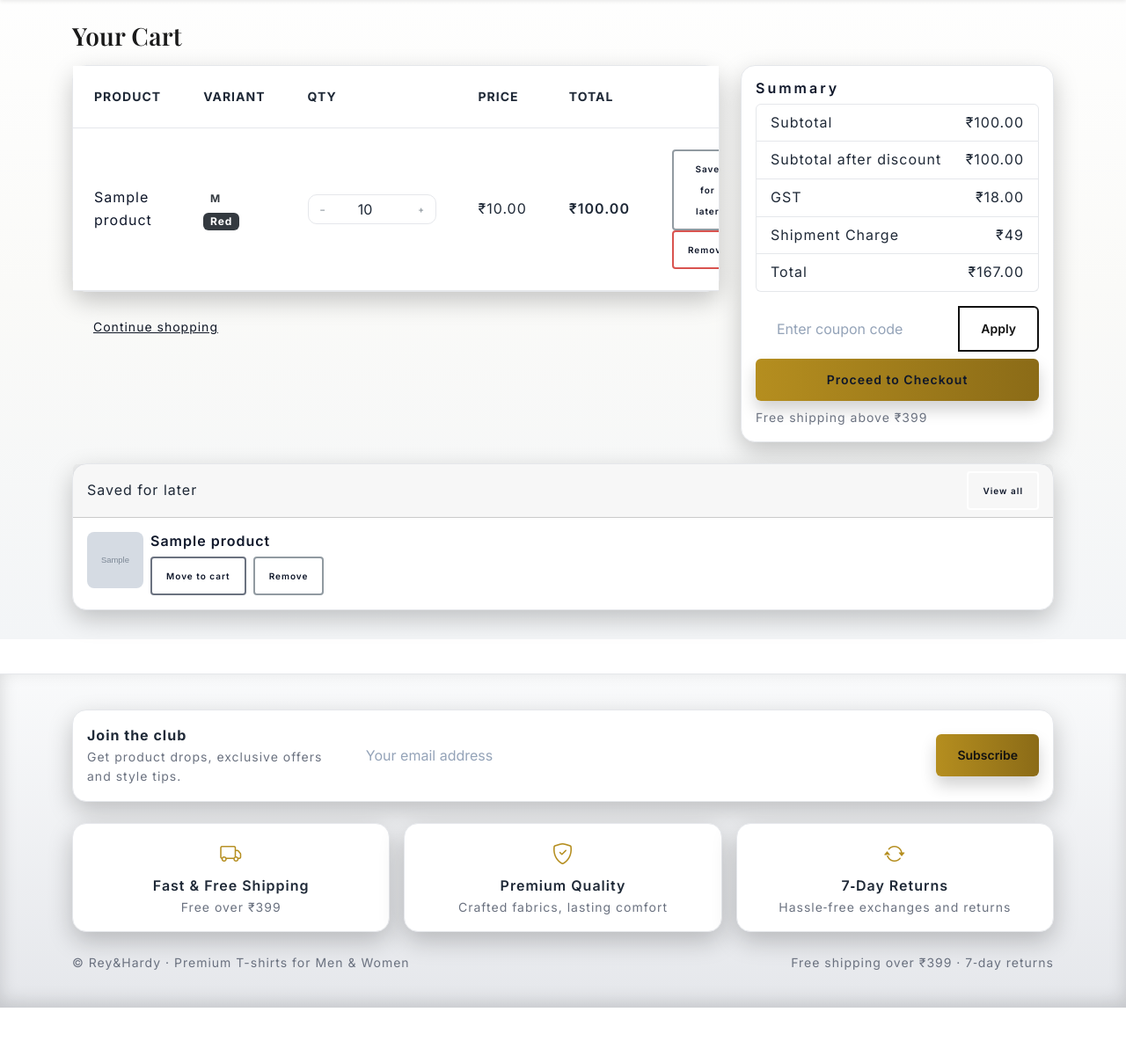
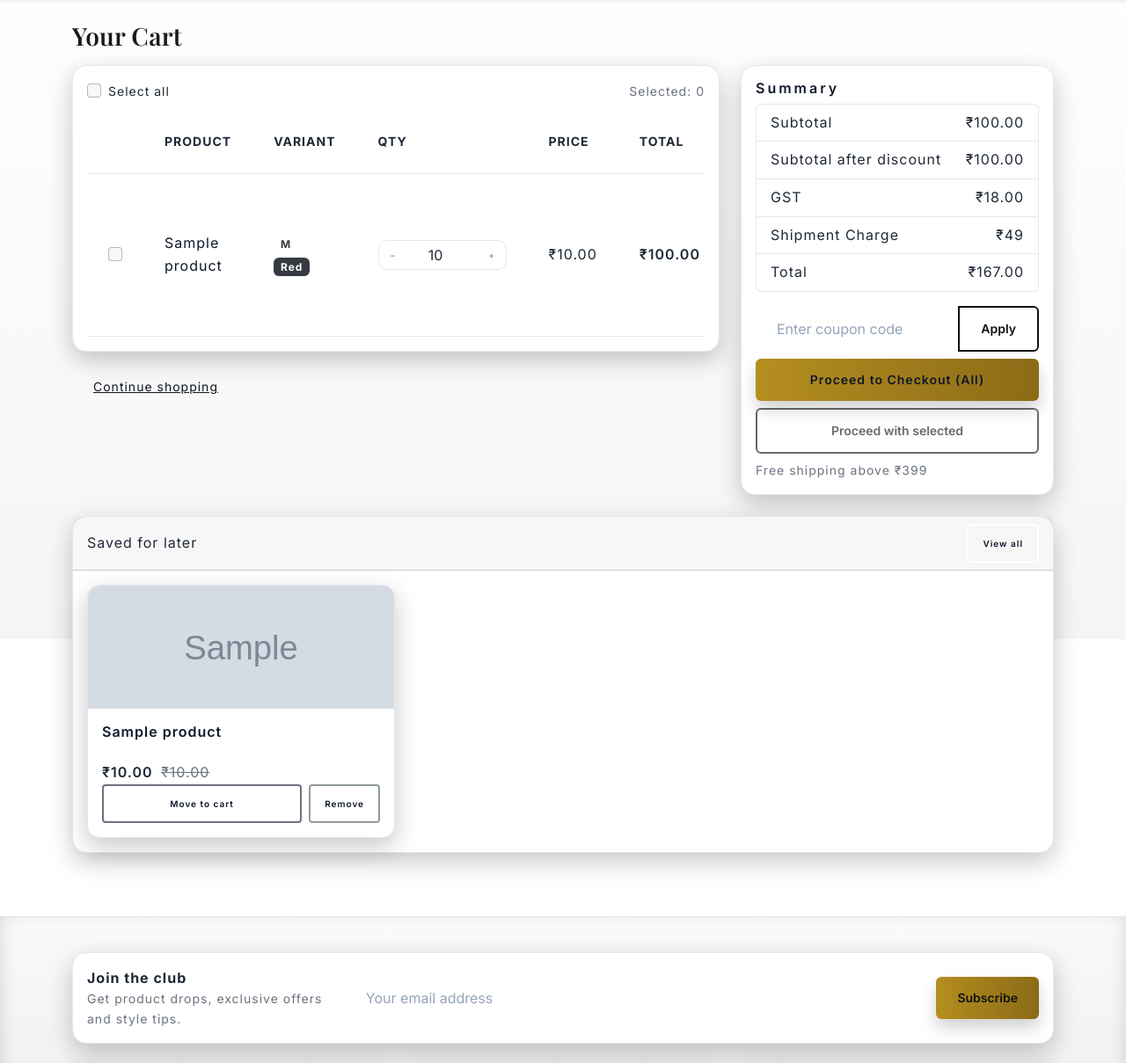
Before and after one commit to sirajkhan776/reyandhardy, a Django app: page /cart/ in a window 1280 px wide. Shown: the part 73-1282 px from the top of the page at 88% size. Before the commit the page ends 1219 px from the top, so only its background shows below. Run offline with Django 4.2, Linux system fonts and the light colour scheme; a user stored in the database is signed in; tables that the repository leaves empty hold one stand-in row (values such as "Sample post"); grey boxes marked "Sample" are stand-in pictures; some libraries are stand-ins or nearby versions.

Commit message:
add new feature

```diff
--- a/cart/urls.py
+++ b/cart/urls.py
@@ -8,6 +8,7 @@ urlpatterns = [
     path("cart/update/<int:item_id>/", views.update_cart_item, name="update_cart_item"),
     path("cart/remove/<int:item_id>/", views.remove_cart_item, name="remove_cart_item"),
     path("cart/save/<int:item_id>/", views.save_for_later, name="save_for_later"),
+    path("cart/checkout/selected/", views.checkout_selected, name="checkout_selected"),
     path("cart/move/<int:product_id>/", views.move_saved_to_cart, name="move_saved_to_cart"),
     path("cart/coupon/apply/", views.apply_coupon, name="apply_coupon"),
     path("cart/coupon/remove/", views.remove_coupon, name="remove_coupon"),
--- a/cart/views.py
+++ b/cart/views.py
@@ -144,10 +144,15 @@ def view_cart(request):
                     img_url = img_obj.image.url if img_obj else None
                 except Exception:
                     img_url = None
+                # compute display price
+                price = w.product.price()
+                old_price = w.product.base_price if (w.product.sale_price is not None) else None
                 saved_items.append({
                     "product": w.product,
                     "img": img_url,
                     "link": f"/product/{w.product.slug}/",
+                    "price": price,
+                    "old_price": old_price,
                 })
         except Exception:
             saved_items = []
@@ -200,6 +205,15 @@ def add_to_cart(request, product_id):
         item.save()
     else:
         add_session_item(request, product.id, variant.id if variant else None, qty)
+    # Remember last picked variant for this product (to reuse when moving from saved)
+    try:
+        lv = request.session.get('last_variant', {})
+        key = str(product.id)
+        lv[key] = (variant.id if variant else None)
+        request.session['last_variant'] = lv
+        request.session.modified = True
+    except Exception:
+        pass
     messages.success(request, "Added to cart")
     return redirect("view_cart")
 
@@ -381,6 +395,14 @@ def save_for_later(request, item_id):
     try:
         item = CartItem.objects.get(id=item_id, cart__user=request.user)
         WishlistItem.objects.get_or_create(user=request.user, product=item.product)
+        # store last variant choice
+        try:
+            lv = request.session.get('last_variant', {})
+            lv[str(item.product.id)] = (item.variant.id if item.variant else None)
+            request.session['last_variant'] = lv
+            request.session.modified = True
+        except Exception:
+            pass
         item.delete()
         messages.success(request, "Saved for later")
         return redirect("view_cart")
@@ -400,6 +422,14 @@ def save_for_later(request, item_id):
                 pass
             # Remove from session cart
             remove_session_item_session(request, pid, vid)
+            # store last variant for session save
+            try:
+                lv = request.session.get('last_variant', {})
+                lv[str(pid)] = vid
+                request.session['last_variant'] = lv
+                request.session.modified = True
+            except Exception:
+                pass
             messages.success(request, "Saved for later")
         return redirect("view_cart")
 
@@ -411,13 +441,23 @@ def move_saved_to_cart(request, product_id: int):
     product = get_object_or_404(Product, id=product_id, is_active=True)
     # Remove from wishlist entry
     WishlistItem.objects.filter(user=request.user, product=product).delete()
-    # If product has variants, send user to product page to pick size/color
+    # If product has variants, try last_variant mapping
     if product.variants.exists():
-        messages.info(request, "Select size and color before adding to cart.")
-        return redirect("product_detail", slug=product.slug)
+        try:
+            lv = request.session.get('last_variant', {})
+            vid = lv.get(str(product.id))
+            variant = None
+            if vid not in (None, '', '0', 0, 'None'):
+                variant = Variant.objects.filter(id=int(vid), product=product).first()
+            if not variant:
+                messages.info(request, "Select size and color before adding to cart.")
+                return redirect("product_detail", slug=product.slug)
+        except Exception:
+            messages.info(request, "Select size and color before adding to cart.")
+            return redirect("product_detail", slug=product.slug)
     # Add to cart directly
     cart = _get_user_cart(request.user)
-    item, created = CartItem.objects.get_or_create(cart=cart, product=product, variant=None)
+    item, created = CartItem.objects.get_or_create(cart=cart, product=product, variant=(variant if product.variants.exists() else None))
     if not created:
         item.quantity += 1
     else:
@@ -425,6 +465,42 @@ def move_saved_to_cart(request, product_id: int):
     item.save()
     messages.success(request, "Moved to cart")
     return redirect("view_cart")
+
+
+def checkout_selected(request):
+    if request.method != "POST":
+        return redirect("view_cart")
+    sels = request.POST.getlist("sel")
+    if not sels:
+        messages.info(request, "Select at least one item to proceed.")
+        return redirect("view_cart")
+    selected = {"auth": request.user.is_authenticated, "db_ids": [], "sv": []}
+    for s in sels:
+        try:
+            if s.startswith("db:"):
+                sid = int(s.split(":", 1)[1])
+                selected["db_ids"].append(sid)
+            elif s.startswith("sv:"):
+                _, pid, vid = s.split(":", 2)
+                pid_i = int(pid)
+                vid_i = int(vid) if vid not in ("", "0", "None", None) else None
+                # Find current qty from session cart
+                qty = 1
+                for it in get_session_items(request):
+                    if it.product.id == pid_i and ((it.variant.id if it.variant else None) == vid_i):
+                        qty = it.quantity
+                        break
+                selected["sv"].append({"pid": pid_i, "vid": vid_i, "qty": qty})
+        except Exception:
+            continue
+    if not selected["db_ids"] and not selected["sv"]:
+        messages.info(request, "Select at least one item to proceed.")
+        return redirect("view_cart")
+    # Persist selection for checkout and ensure buy-now is cleared
+    request.session["checkout_selected"] = selected
+    request.session.pop("buy_now", None)
+    request.session.modified = True
+    return redirect("checkout")
 
 
 def apply_coupon(request):
--- a/dashboard/forms.py
+++ b/dashboard/forms.py
@@ -183,8 +183,8 @@ class ProductVideoForm(_BootstrapFormMixin, forms.ModelForm):
         self._apply_bootstrap()
         try:
             self.fields["video"].widget.attrs.setdefault("accept", "video/*")
-            # Some mobile browsers honor capture for video
-            self.fields["video"].widget.attrs.setdefault("capture", "environment")
+            # Do NOT set 'capture' so mobile opens gallery/picker instead of camera
+            self.fields["video"].widget.attrs.pop("capture", None)
         except Exception:
             pass
 
--- a/static/css/theme.css
+++ b/static/css/theme.css
@@ -448,6 +448,15 @@ a:hover { color: #f3f4f6; }
 html[data-theme='light'] a { color: #111827; }
 html[data-theme='light'] a:hover { color: #0f172a; }
 
+/* Saved for later grid */
+.saved-item { border: 1px solid var(--rh-border); border-radius: 14px; overflow: hidden; background: var(--rh-bg-elev); }
+.saved-item .saved-thumb { height: 140px; background: var(--g2); display: block; overflow: hidden; }
+.saved-item .saved-thumb img { width: 100%; height: 100%; object-fit: cover; display: block; }
+.saved-item .saved-thumb-ph { width: 100%; height: 100%; display: block; background: linear-gradient(180deg, var(--g3), var(--g2)); }
+.saved-item .saved-title { display: -webkit-box; -webkit-line-clamp: 2; -webkit-box-orient: vertical; overflow: hidden; line-height: 1.25; min-height: 40px; }
+.saved-item .saved-actions .btn { white-space: nowrap; }
+@media (max-width: 575.98px){ .saved-item .saved-thumb { height: 120px; } }
+
 /* Premium hero */
 .rh-premium-hero { position: relative; overflow: hidden; border-radius: 20px; margin-bottom: 22px; min-height: 62vh; display: grid; align-items: stretch; }
 @media (max-width: 991.98px){ .rh-premium-hero { min-height: 54vh; } }
--- a/static/js/theme.js
+++ b/static/js/theme.js
@@ -237,6 +237,31 @@ wireImageSearchCameraFirst('imageSearchBtnMobileTop', 'imageSearchFormMobileTop'
     // Trigger the same auto-submit debounce as manual input
     input.dispatchEvent(new Event('input', { bubbles: true }));
   });
+  // Select-all and selection count on cart
+  (function(){
+    function updateCount(){
+      var boxes = document.querySelectorAll('input[name="sel"]');
+      var cnt = 0; boxes.forEach(function(b){ if (b.checked) cnt++; });
+      document.querySelectorAll('.selCount').forEach(function(el){ el.textContent = String(cnt); });
+      var btn = document.getElementById('proceedSelBtn'); if (btn) btn.disabled = cnt === 0;
+      var totals = boxes.length;
+      document.querySelectorAll('[data-sel-all]').forEach(function(master){
+        master.indeterminate = (cnt > 0 && cnt < totals);
+        if (cnt === totals) master.checked = true; else if (cnt === 0) master.checked = false;
+      });
+    }
+    document.addEventListener('change', function(e){
+      if (e.target && e.target.matches('input[name="sel"]')) updateCount();
+      if (e.target && e.target.hasAttribute('data-sel-all')){
+        var on = e.target.checked;
+        document.querySelectorAll('input[name="sel"]').forEach(function(b){ b.checked = on; });
+        // Sync all masters to same state
+        document.querySelectorAll('[data-sel-all]').forEach(function(m){ m.checked = on; m.indeterminate = false; });
+        updateCount();
+      }
+    });
+    document.addEventListener('DOMContentLoaded', updateCount);
+  })();
 })();
 
 // Autoplay/pause videos within Bootstrap carousels
--- a/templates/cart/view_cart.html
+++ b/templates/cart/view_cart.html
@@ -7,9 +7,20 @@
     <div class="col-lg-8">
       <!-- Mobile stacked list -->
       <div class="d-block d-md-none">
+        <div class="d-flex justify-content-between align-items-center mb-2">
+          <div class="form-check">
+            <input class="form-check-input" type="checkbox" data-sel-all>
+            <label class="form-check-label small">Select all</label>
+          </div>
+          <div class="small text-muted">Selected: <span class="selCount">0</span></div>
+        </div>
         <ul class="list-group list-group-flush">
           {% for item in cart_items %}
             <li class="list-group-item cart-row cart-mobile-item" data-pid="{{ item.product.id }}" data-vid="{% if item.variant %}{{ item.variant.id }}{% else %}0{% endif %}">
+              <div class="form-check mb-2">
+                <input class="form-check-input" type="checkbox" value="{% if item.db_item_id %}db:{{ item.db_item_id }}{% else %}sv:{{ item.product.id }}:{% if item.variant %}{{ item.variant.id }}{% else %}0{% endif %}{% endif %}" id="sel_m_{{ forloop.counter }}" form="selectForm" name="sel">
+                <label class="form-check-label small" for="sel_m_{{ forloop.counter }}">Select</label>
+              </div>
               <div class="d-flex gap-2 align-items-start">
                 <div class="cart-media d-flex flex-column align-items-center">
                   <a href="/product/{{ item.product.slug }}/" class="cart-thumb">
@@ -38,11 +49,11 @@
                     <div class="cart-price fw-semibold text-nowrap">{{ CURRENCY_SYMBOL }}<span class="lt" data-pid="{{ item.product.id }}" data-vid="{% if item.variant %}{{ item.variant.id }}{% else %}0{% endif %}">{{ item.line_total }}</span></div>
                   </div>
                   <div class="small text-muted mt-1">{% if item.variant %}Size: {{ item.variant.size }} • Color: {{ item.variant.color }}{% else %}No variant{% endif %}</div>
-                  <div class="d-flex justify-content-between align-items-center mt-2">
+                  <div class="cart-action-links d-flex justify-content-end align-items-center gap-3 mt-2">
                     <a href="/cart/save/{{ item.db_item_id|default:0 }}/?product_id={{ item.product.id }}{% if item.variant %}&variant_id={{ item.variant.id }}{% endif %}"
-                       class="btn btn-link text-decoration-none p-0">Save for later</a>
+                       class="btn btn-sm btn-outline-secondary">Save for later</a>
                     <a href="/cart/remove/{{ item.db_item_id|default:0 }}/?product_id={{ item.product.id }}{% if item.variant %}&variant_id={{ item.variant.id }}{% endif %}"
-                       class="btn btn-link text-danger cart-remove p-0"
+                       class="btn btn-sm btn-outline-danger cart-remove"
                        data-action="/cart/remove/{{ item.db_item_id|default:0 }}/"
                        data-pid="{{ item.product.id }}"
                        data-vid="{% if item.variant %}{{ item.variant.id }}{% else %}0{% endif %}">Remove</a>
@@ -57,15 +68,25 @@
 
       <!-- Desktop table -->
       <div class="card d-none d-md-block">
-        <div class="card-body p-0">
+        <div class="card-body">
+          <div class="d-flex justify-content-between align-items-center mb-2">
+            <div class="form-check">
+              <input class="form-check-input" type="checkbox" data-sel-all>
+              <label class="form-check-label small">Select all</label>
+            </div>
+            <div class="small text-muted">Selected: <span class="selCount">0</span></div>
+          </div>
           <div class="table-responsive">
             <table class="table align-middle mb-0">
               <thead class="table-light">
-                <tr><th>Product</th><th>Variant</th><th style="width:200px">Qty</th><th>Price</th><th>Total</th><th></th></tr>
+                <tr><th style="width:48px"></th><th>Product</th><th>Variant</th><th style="width:200px">Qty</th><th>Price</th><th>Total</th><th></th></tr>
               </thead>
               <tbody>
                 {% for item in cart_items %}
                   <tr class="cart-row" data-pid="{{ item.product.id }}" data-vid="{% if item.variant %}{{ item.variant.id }}{% else %}0{% endif %}">
+                    <td>
+                      <input class="form-check-input" type="checkbox" value="{% if item.db_item_id %}db:{{ item.db_item_id }}{% else %}sv:{{ item.product.id }}:{% if item.variant %}{{ item.variant.id }}{% else %}0{% endif %}{% endif %}" id="sel_d_{{ forloop.counter }}" form="selectForm" name="sel">
+                    </td>
                     <td><a href="/product/{{ item.product.slug }}/" class="text-decoration-none">{{ item.product.name }}</a></td>
                     <td>{% if item.variant %}<span class="badge bg-secondary">{{ item.variant.size }}</span> <span class="badge bg-dark">{{ item.variant.color }}</span>{% else %}-{% endif %}</td>
                     <td>
@@ -125,7 +146,12 @@
               <a href="/cart/coupon/remove/" class="btn btn-outline-danger">Remove</a>
             {% endif %}
           </form>
-          <a href="/checkout/?bn=0" class="btn btn-gradient w-100">Proceed to Checkout</a>
+
+          <a href="/checkout/?bn=0" class="btn btn-gradient w-100 mb-2">Proceed to Checkout (All)</a>
+          <form id="selectForm" method="post" action="/cart/checkout/selected/">
+            {% csrf_token %}
+            <button id="proceedSelBtn" class="btn btn-outline-primary w-100" type="submit" disabled>Proceed with selected</button>
+          </form>
           <div class="small text-muted mt-2">Free shipping above {{ CURRENCY_SYMBOL }}{{ FREE_SHIPPING_THRESHOLD }}</div>
         </div>
       </div>
@@ -148,19 +174,27 @@
       <div class="card-body">
         <div class="row g-3">
           {% for s in saved_items %}
-            <div class="col-12 col-md-6">
-              <div class="d-flex gap-2 align-items-start">
-                <a href="{{ s.link }}" class="cart-thumb" style="width:64px;height:64px;border-radius:8px;overflow:hidden;background:var(--g2);flex-shrink:0;">
-                  {% if s.img %}
-                    <img src="{{ s.img }}" alt="{{ s.product.name }}" style="width:100%;height:100%;object-fit:cover;display:block;" />
-                  {% else %}
-                    <span class="cart-thumb-ph" style="display:block;width:100%;height:100%;background:linear-gradient(180deg,var(--g3),var(--g2));"></span>
-                  {% endif %}
-                </a>
-                <div class="flex-grow-1 min-w-0">
-                  <a href="{{ s.link }}" class="text-decoration-none fw-semibold d-block" style="display:-webkit-box;-webkit-line-clamp:2;-webkit-box-orient:vertical;overflow:hidden;line-height:1.25;">{{ s.product.name }}</a>
-                  <div class="mt-2 d-flex gap-2">
-                    <a href="{% url 'move_saved_to_cart' s.product.id %}" class="btn btn-sm btn-outline-primary">Move to cart</a>
+            <div class="col-12 col-sm-6 col-lg-4">
+              <div class="saved-item card h-100">
+                <div class="saved-thumb">
+                  <a href="{{ s.link }}" class="d-block h-100 w-100">
+                    {% if s.img %}
+                      <img src="{{ s.img }}" alt="{{ s.product.name }}" />
+                    {% else %}
+                      <span class="saved-thumb-ph"></span>
+                    {% endif %}
+                  </a>
+                </div>
+                <div class="card-body d-flex flex-column">
+                  <a href="{{ s.link }}" class="saved-title text-decoration-none fw-semibold">{{ s.product.name }}</a>
+                  <div class="mt-1">
+                    <span class="fw-semibold">{{ CURRENCY_SYMBOL }}{{ s.price }}</span>
+                    {% if s.old_price %}
+                      <span class="text-muted text-decoration-line-through ms-1">{{ CURRENCY_SYMBOL }}{{ s.old_price }}</span>
+                    {% endif %}
+                  </div>
+                  <div class="saved-actions d-flex gap-2 mt-auto">
+                    <a href="{% url 'move_saved_to_cart' s.product.id %}" class="btn btn-sm btn-outline-primary flex-fill">Move to cart</a>
                     <a href="/wishlist/remove/{{ s.product.id }}/" class="btn btn-sm btn-outline-secondary">Remove</a>
                   </div>
                 </div>
```
Also changed, not shown: orders/views.py (+70 -8 lines).
